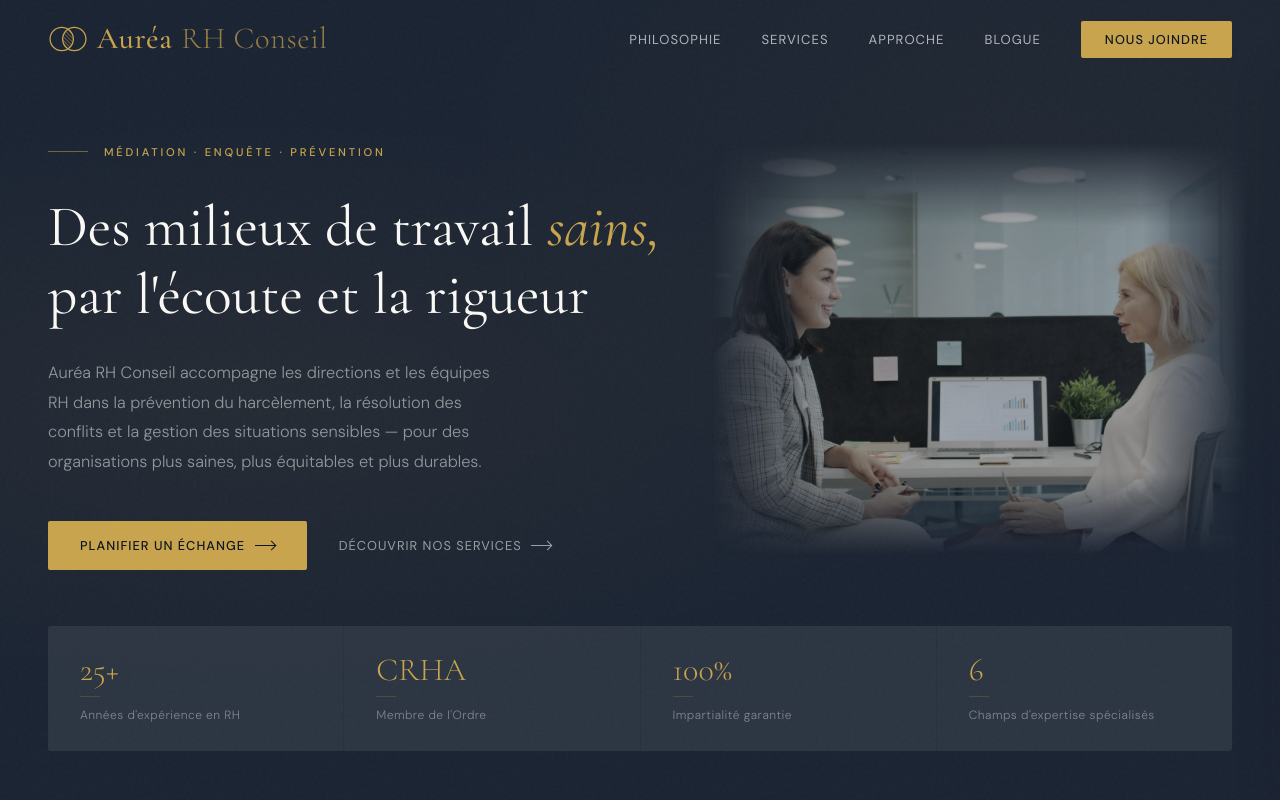
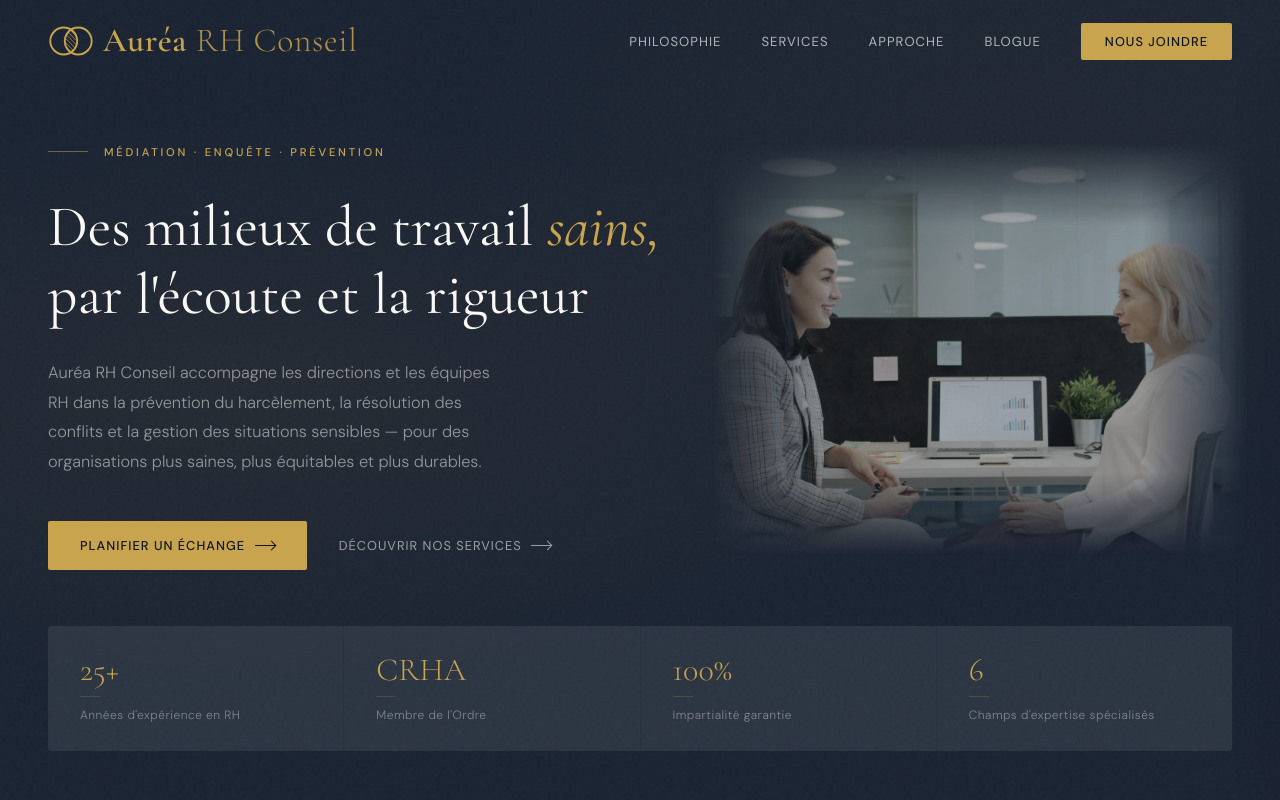
Before and after one commit to pierremichaudpm/aurea, a website: page template.html in a window 1280 px wide. Shown: the top 800 px of the page. Drawn offline with nearby package versions, Linux system fonts and the light colour scheme.

Commit message:
Nav logo: bolder text, larger icon, remove text-shadow; add copy deck docx
Co-Authored-By: Claude Opus 4.6 <noreply@anthropic.com>

```diff
--- a/template.html
+++ b/template.html
@@ -73,8 +73,8 @@ nav.scrolled {
 
 .nav-logo {
   font-family: var(--serif);
-  font-size: 1.9rem;
-  font-weight: 500;
+  font-size: 2.1rem;
+  font-weight: 600;
   color: var(--gold);
   text-decoration: none;
   letter-spacing: 0.02em;
@@ -84,16 +84,16 @@ nav.scrolled {
   gap: 0.55rem;
 }
 
-nav.scrolled .nav-logo { color: var(--gold-muted); }
+nav.scrolled .nav-logo { color: var(--gold); }
 
 .nav-logo span {
   font-weight: 300;
-  opacity: 0.7;
+  opacity: 0.85;
 }
 
 .nav-logo-icon {
-  width: 40px;
-  height: 26px;
+  width: 46px;
+  height: 30px;
   flex-shrink: 0;
   display: block;
 }
@@ -2170,8 +2170,8 @@ footer {
           <circle cx="15" cy="14.5" r="13"/>
         </clipPath>
       </defs>
-      <circle cx="15" cy="14.5" r="13" stroke="currentColor" stroke-width="1.4"/>
-      <circle cx="29" cy="14.5" r="13" stroke="currentColor" stroke-width="1.4"/>
+      <circle cx="15" cy="14.5" r="13" stroke="currentColor" stroke-width="1.8"/>
+      <circle cx="29" cy="14.5" r="13" stroke="currentColor" stroke-width="1.8"/>
       <g clip-path="url(#logoClip)">
         <rect width="44" height="29" fill="url(#logoHatch)" mask="url(#logoMask)"/>
       </g>
```
Also changed, not shown: 1 other file.
